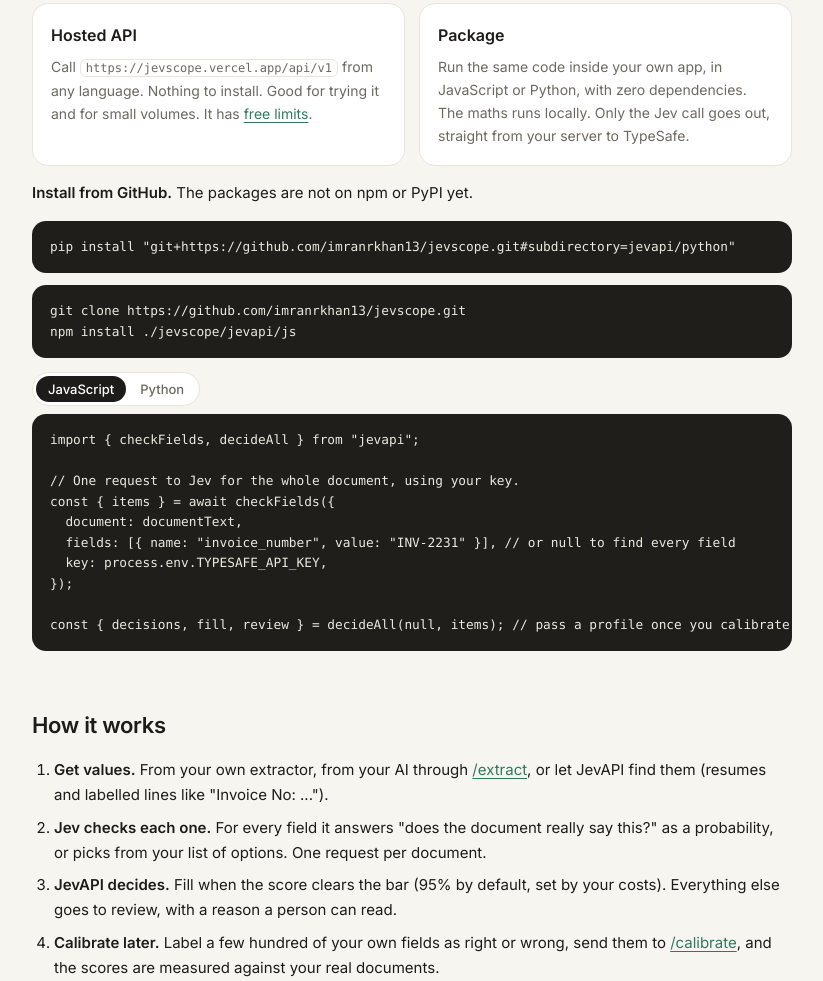
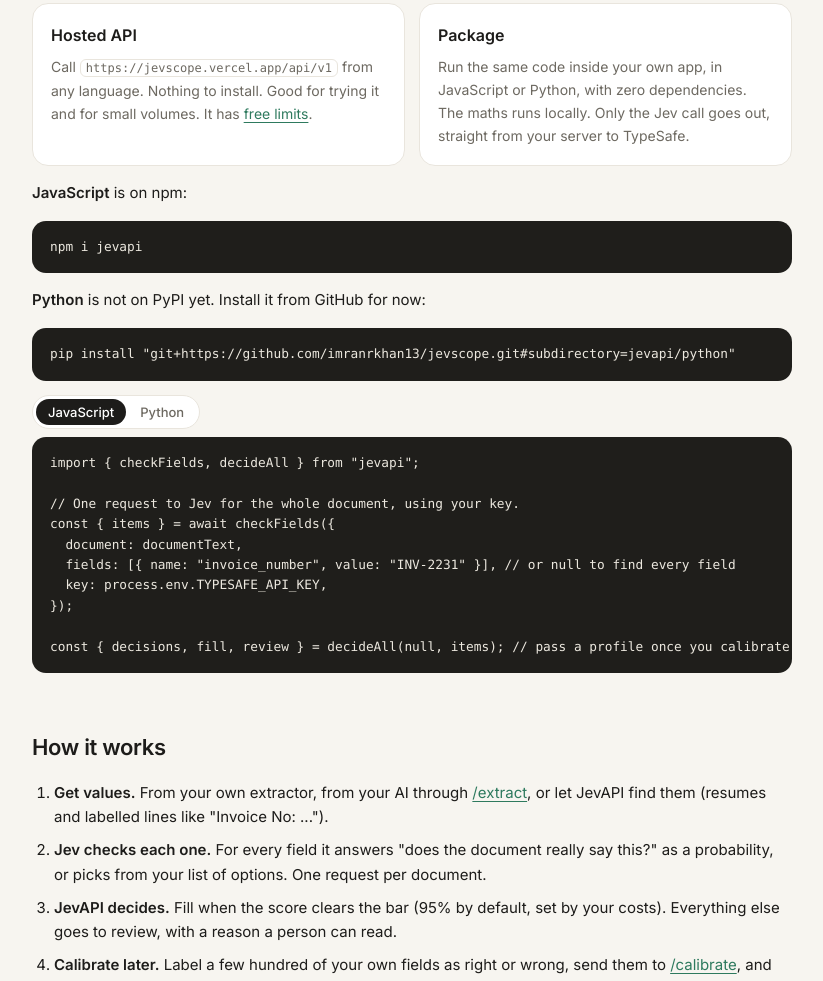
Before and after one commit to imranrkhan13/jevscope, a plain HTML site: page web/jevapi/docs.html in a window 1280 px wide. Shown: the part 1323-2304 px from the top of the page, without its empty margins (320-1143 px from the left). Drawn offline with Linux system fonts and the light colour scheme.

Commit message:
JevAPI docs: JavaScript now installs with npm i jevapi; Python still installs from GitHub until PyPI

```diff
--- a/web/jevapi/docs.html
+++ b/web/jevapi/docs.html
@@ -167,10 +167,10 @@ for d in res.json()["decisions"]:
 <div class="box"><h3>Hosted API</h3><p>Call <code>https://jevscope.vercel.app/api/v1</code> from any language. Nothing to install. Good for trying it and for small volumes. It has <a href="#limits">free limits</a>.</p></div>
 <div class="box"><h3>Package</h3><p>Run the same code inside your own app, in JavaScript or Python, with zero dependencies. The maths runs locally. Only the Jev call goes out, straight from your server to TypeSafe.</p></div>
 </div>
-<p><b>Install from GitHub.</b> The packages are not on npm or PyPI yet.</p>
+<p><b>JavaScript</b> is on npm:</p>
+<pre>npm i jevapi</pre>
+<p><b>Python</b> is not on PyPI yet. Install it from GitHub for now:</p>
 <pre>pip install "git+https://github.com/imranrkhan13/jevscope.git#subdirectory=jevapi/python"</pre>
-<pre>git clone https://github.com/imranrkhan13/jevscope.git
-npm install ./jevscope/jevapi/js</pre>
 <div class="tabs" data-tabs>
 <div class="tabbar"><button class="on">JavaScript</button><button>Python</button></div>
 <pre class="tab">import { checkFields, decideAll } from "jevapi";
```
Also changed, not shown: web/jevapi/index.html (+1 -1 lines), jevapi/js/README.md, jevapi/python/README.md.
